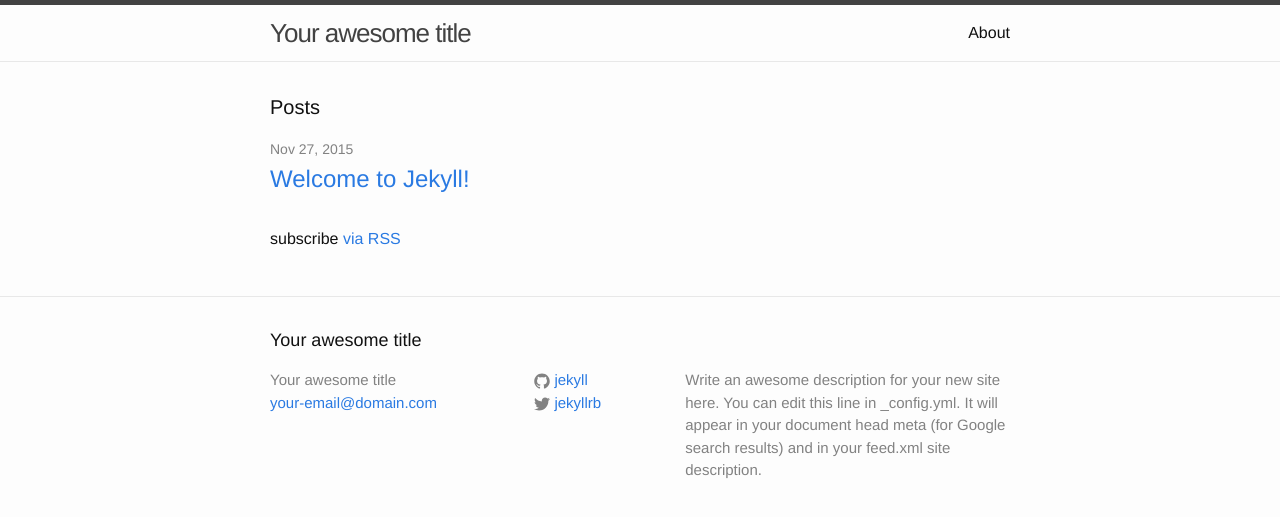
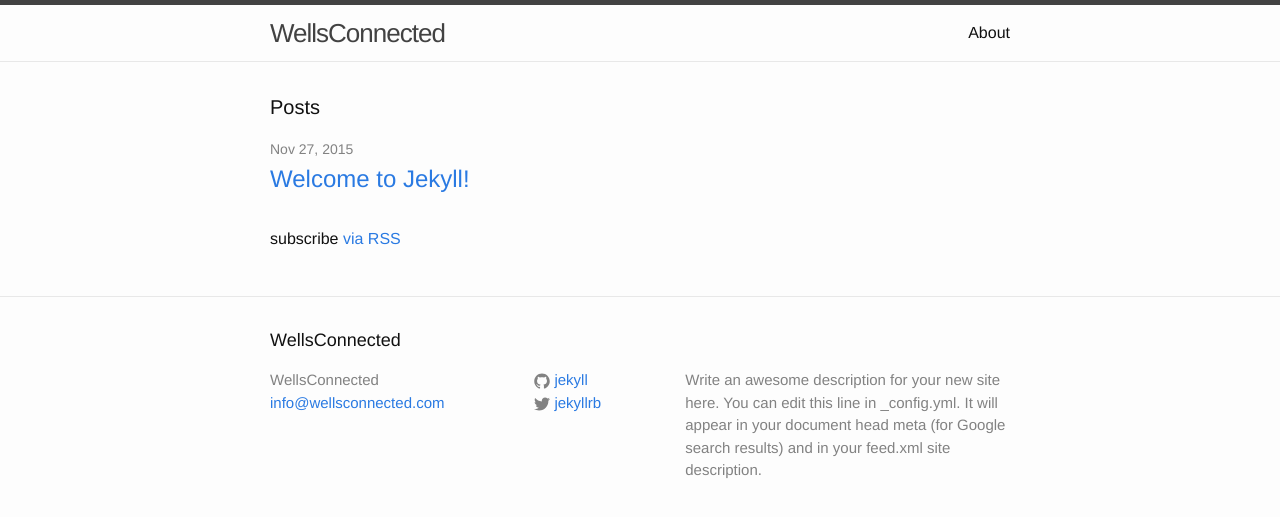
Before and after one commit to WellsConnected/wellsconnected.github.io, a Jekyll site: the page built from index.html, in a window 1280 px wide. Shown: the top 517 px of the page. Built offline with Jekyll 4.4.1, drawn with Linux system fonts in a browser that asks for light colours.

Commit message:
update title and email

```diff
--- a/_config.yml
+++ b/_config.yml
@@ -6,8 +6,8 @@
 # 'jekyll serve'. If you change this file, please restart the server process.
 
 # Site settings
-title: Your awesome title
-email: your-email@domain.com
+title: WellsConnected
+email: info@wellsconnected.com
 description: > # this means to ignore newlines until "baseurl:"
   Write an awesome description for your new site here. You can edit this
   line in _config.yml. It will appear in your document head meta (for
```
